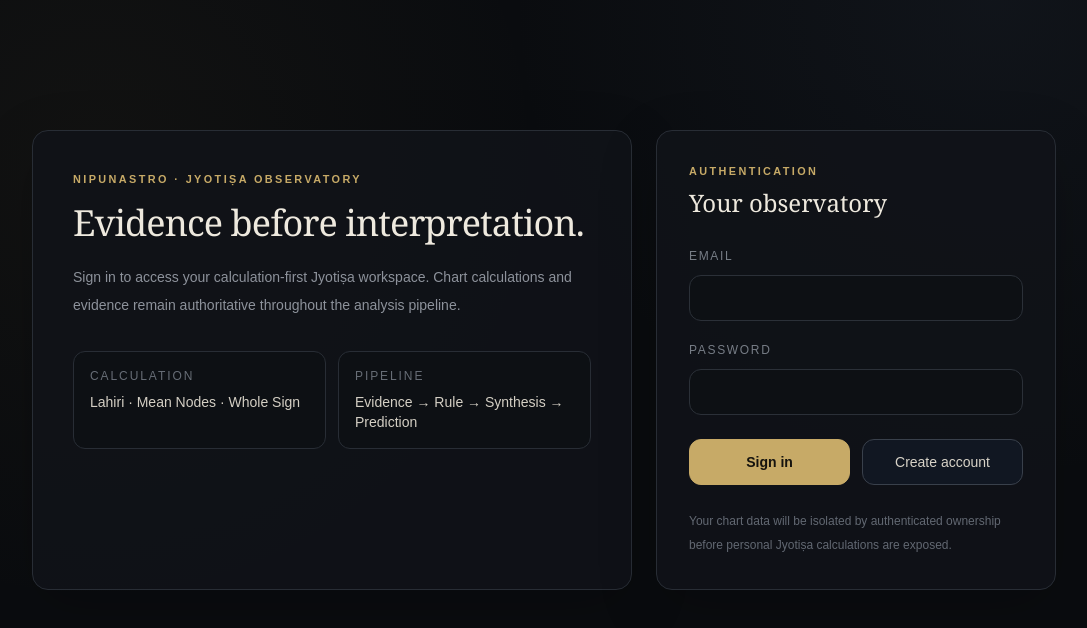
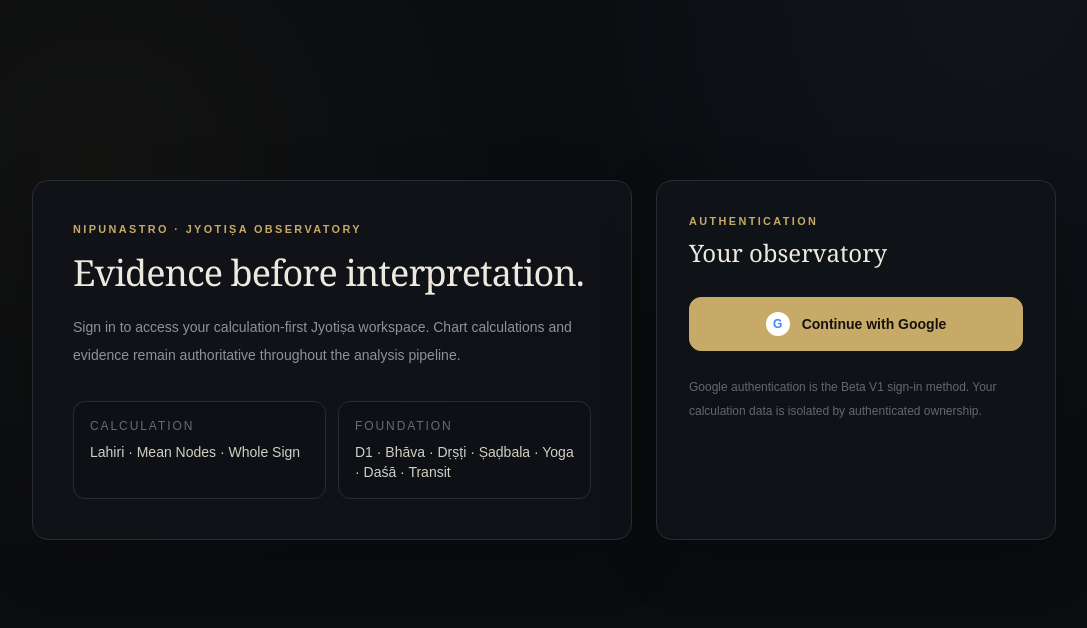
Before and after one commit to NipunSandaru91/NipunAstro, a Next.js app: page /login in a window 1280 px wide. Shown: the top 628 px of the page, without its empty margins (96-1183 px from the left). Built offline with nearby package versions, Linux system fonts and the light colour scheme.

Commit message:
feat: make Google the Beta V1 sign-in method

```diff
--- a/app/login/page.tsx
+++ b/app/login/page.tsx
@@ -1,15 +1,12 @@
-import { authenticate } from "@/app/auth/actions";
+import { signInWithGoogle } from "@/app/auth/actions";
 
 type LoginPageProps = {
   searchParams: Promise<{
     error?: string;
-    message?: string;
   }>;
 };
 
-export default async function LoginPage({
-  searchParams,
-}: LoginPageProps) {
+export default async function LoginPage({ searchParams }: LoginPageProps) {
   const params = await searchParams;
 
   return (
@@ -41,10 +38,10 @@ export default async function LoginPage({
 
               <div className="rounded-xl border border-[#282d35] bg-[#0d1014] p-4">
                 <p className="text-xs uppercase tracking-[0.16em] text-[#676d76]">
-                  Pipeline
+                  Foundation
                 </p>
                 <p className="mt-2 text-sm text-[#d4cfc4]">
-                  Evidence → Rule → Synthesis → Prediction
+                  D1 · Bhāva · Dṛṣṭi · Ṣaḍbala · Yoga · Daśā · Transit
                 </p>
               </div>
             </div>
@@ -63,67 +60,21 @@ export default async function LoginPage({
               </div>
             ) : null}
 
-            {params.message === "check_email" ? (
-              <div className="mt-5 rounded-xl border border-[#365442] bg-[#142019] p-3 text-sm leading-6 text-[#b5d0ba]">
-                Account created. Check your email to confirm the account before
-                signing in.
-              </div>
-            ) : null}
-
-            <form action={authenticate} className="mt-6 space-y-4">
-              <label className="block">
-                <span className="text-xs uppercase tracking-[0.14em] text-[#777d86]">
-                  Email
+            <form action={signInWithGoogle} className="mt-7">
+              <button
+                type="submit"
+                className="flex w-full items-center justify-center gap-3 rounded-xl border border-[var(--gold)] bg-[var(--gold)] px-4 py-3.5 text-sm font-semibold text-[#15130e] transition hover:brightness-110"
+              >
+                <span className="flex h-6 w-6 items-center justify-center rounded-full bg-white text-xs font-bold text-[#4285f4]">
+                  G
                 </span>
-
-                <input
-                  name="email"
-                  type="email"
-                  autoComplete="email"
-                  required
-                  className="mt-2 w-full rounded-xl border border-[#2b3038] bg-[#0d1014] px-4 py-3 text-sm text-[#eee9de] outline-none transition focus:border-[#8f7740]"
-                />
-              </label>
-
-              <label className="block">
-                <span className="text-xs uppercase tracking-[0.14em] text-[#777d86]">
-                  Password
-                </span>
-
-                <input
-                  name="password"
-                  type="password"
-                  autoComplete="current-password"
-                  required
-                  minLength={6}
-                  className="mt-2 w-full rounded-xl border border-[#2b3038] bg-[#0d1014] px-4 py-3 text-sm text-[#eee9de] outline-none transition focus:border-[#8f7740]"
-                />
-              </label>
-
-              <div className="grid gap-3 pt-2 sm:grid-cols-2">
-                <button
-                  name="mode"
-                  value="signin"
-                  type="submit"
-                  className="rounded-xl border border-[var(--gold)] bg-[var(--gold)] px-4 py-3 text-sm font-semibold text-[#15130e] transition hover:brightness-110"
-                >
-                  Sign in
-                </button>
-
-                <button
-                  name="mode"
-                  value="signup"
-                  type="submit"
-                  className="rounded-xl border border-[#39404b] bg-[#111722] px-4 py-3 text-sm text-[#d8d3c8] transition hover:border-[#6f6041]"
-                >
-                  Create account
-                </button>
-              </div>
+                Continue with Google
+              </button>
             </form>
 
             <p className="mt-6 text-xs leading-6 text-[#626872]">
-              Your chart data will be isolated by authenticated ownership
-              before personal Jyotiṣa calculations are exposed.
+              Google authentication is the Beta V1 sign-in method. Your
+              calculation data is isolated by authenticated ownership.
             </p>
           </div>
         </section>
```
